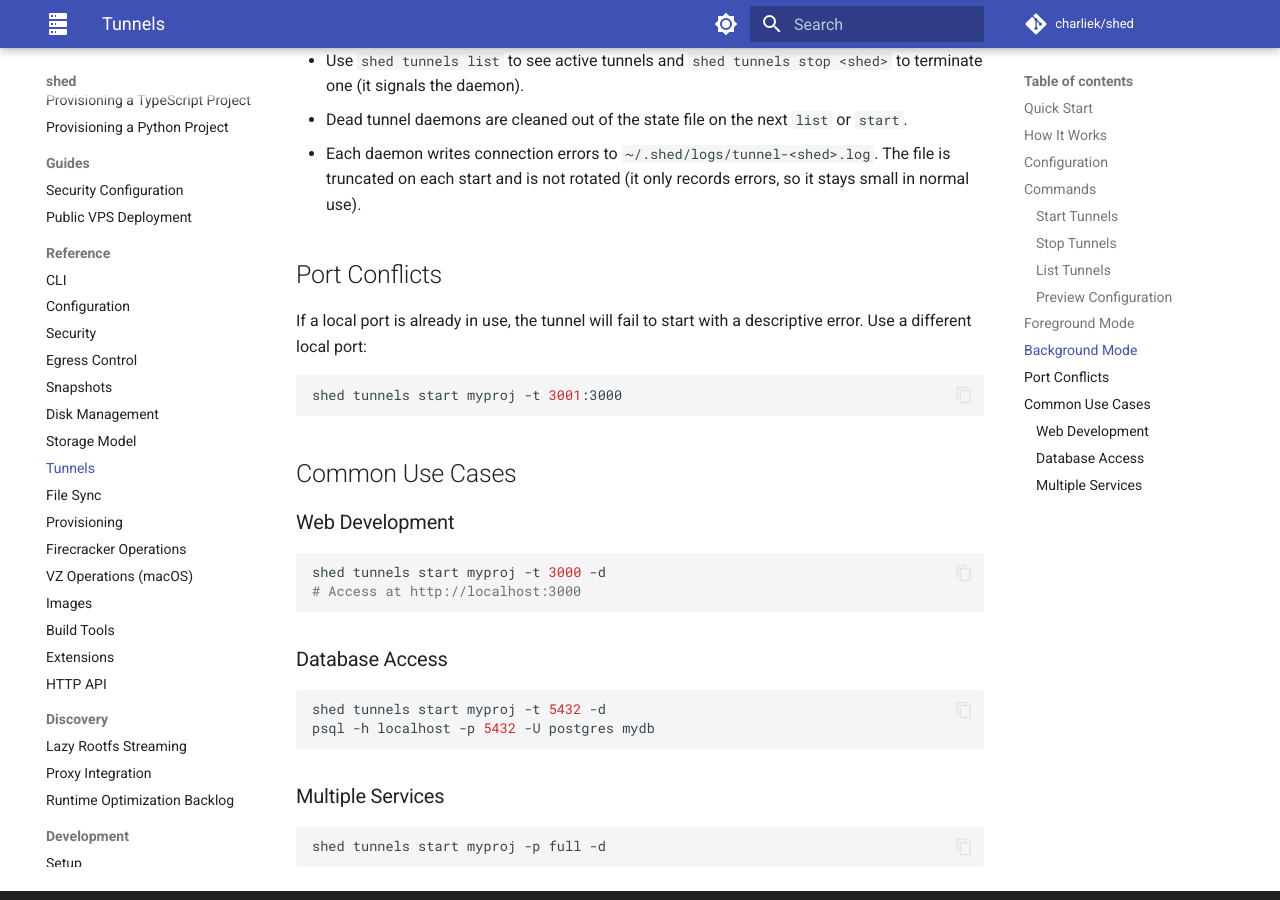
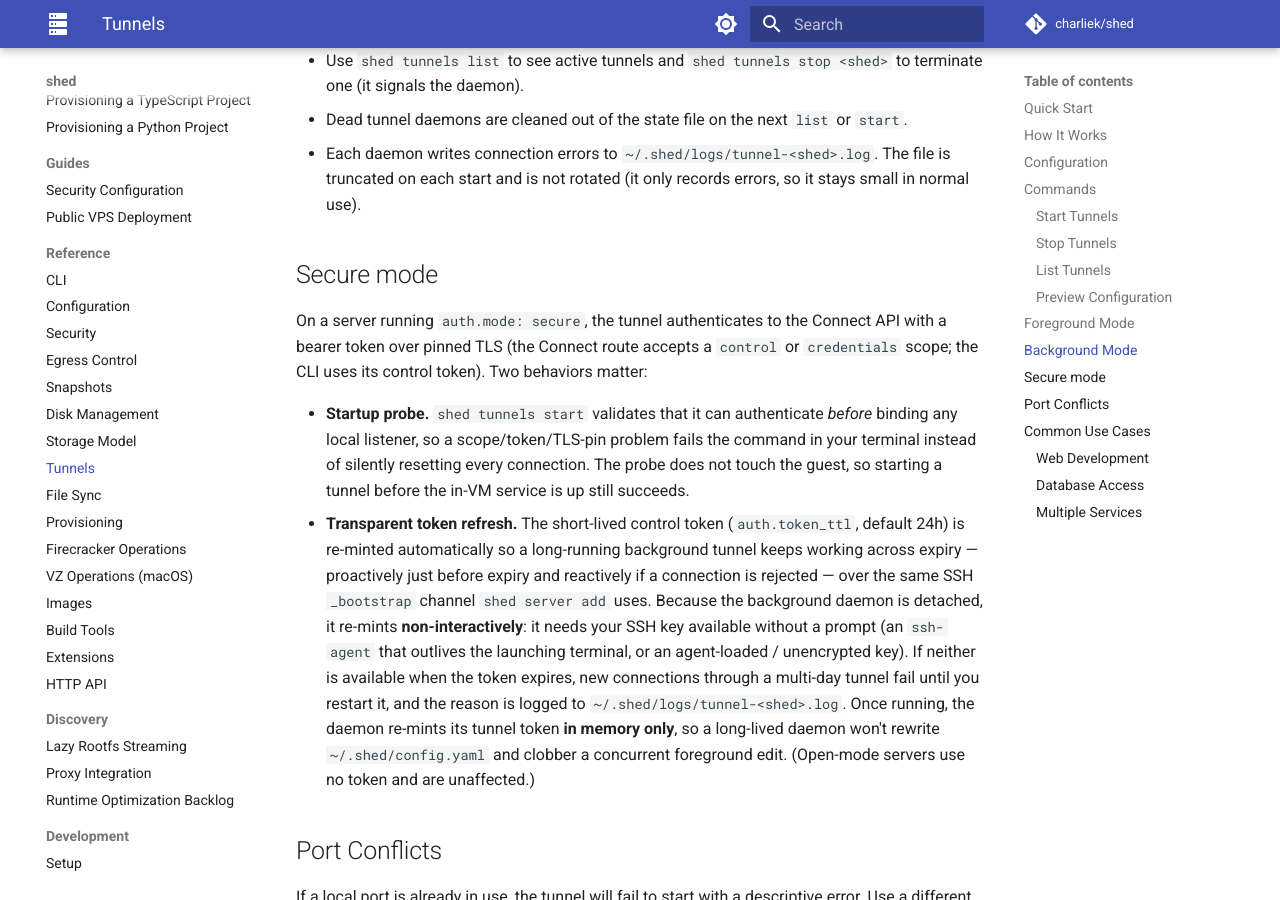
Before and after one commit to charliek/shed, an MkDocs documentation site: the page built from docs/reference/tunnels.md, in a window 1280 px wide and 900 px high, scrolled down 3120 px. Built offline with MkDocs 1.6.1 and Material for MkDocs 9.7.7, drawn with Linux system fonts in a browser that asks for light colours; comment, search, counter and statistics services are not loaded.

Commit message:
docs: document secure-mode tunnel probe + token refresh (#237 follow-up)
Add a "Secure mode" section to the tunnels reference (startup auth probe;
transparent control-token refresh so a background tunnel survives the TTL; the
non-interactive SSH-from-daemon caveat) and a background-tunnels bullet to the
security doc's transparent-refresh list (ongoing re-mints are in memory only, so
a long-lived daemon never rewrites config.yaml).

Co-Authored-By: Claude Opus 4.8 (1M context) <noreply@anthropic.com>
Claude-Session: https://claude.ai/code/session_01EoHk27xjf1khfuijtcru6u

```diff
--- a/docs/reference/tunnels.md
+++ b/docs/reference/tunnels.md
@@ -135,6 +135,30 @@ running after the launching terminal is closed.
   file is truncated on each start and is not rotated (it only records errors, so
   it stays small in normal use).
 
+## Secure mode
+
+On a server running `auth.mode: secure`, the tunnel authenticates to the Connect
+API with a bearer token over pinned TLS (the Connect route accepts a `control` or
+`credentials` scope; the CLI uses its control token). Two behaviors matter:
+
+- **Startup probe.** `shed tunnels start` validates that it can authenticate
+  *before* binding any local listener, so a scope/token/TLS-pin problem fails the
+  command in your terminal instead of silently resetting every connection. The
+  probe does not touch the guest, so starting a tunnel before the in-VM service is
+  up still succeeds.
+- **Transparent token refresh.** The short-lived control token (`auth.token_ttl`,
+  default 24h) is re-minted automatically so a long-running background tunnel
+  keeps working across expiry — proactively just before expiry and reactively if a
+  connection is rejected — over the same SSH `_bootstrap` channel `shed server add`
+  uses. Because the background daemon is detached, it re-mints **non-interactively**:
+  it needs your SSH key available without a prompt (an `ssh-agent` that outlives
+  the launching terminal, or an agent-loaded / unencrypted key). If neither is
+  available when the token expires, new connections through a multi-day tunnel fail
+  until you restart it, and the reason is logged to `~/.shed/logs/tunnel-<shed>.log`.
+  Once running, the daemon re-mints its tunnel token **in memory only**, so a
+  long-lived daemon won't rewrite `~/.shed/config.yaml` and clobber a concurrent
+  foreground edit. (Open-mode servers use no token and are unaffected.)
+
 ## Port Conflicts
 
 If a local port is already in use, the tunnel will fail to start with a descriptive error. Use a different local port:
```
Also changed, not shown: docs/reference/security.md (+7 -0 lines).
